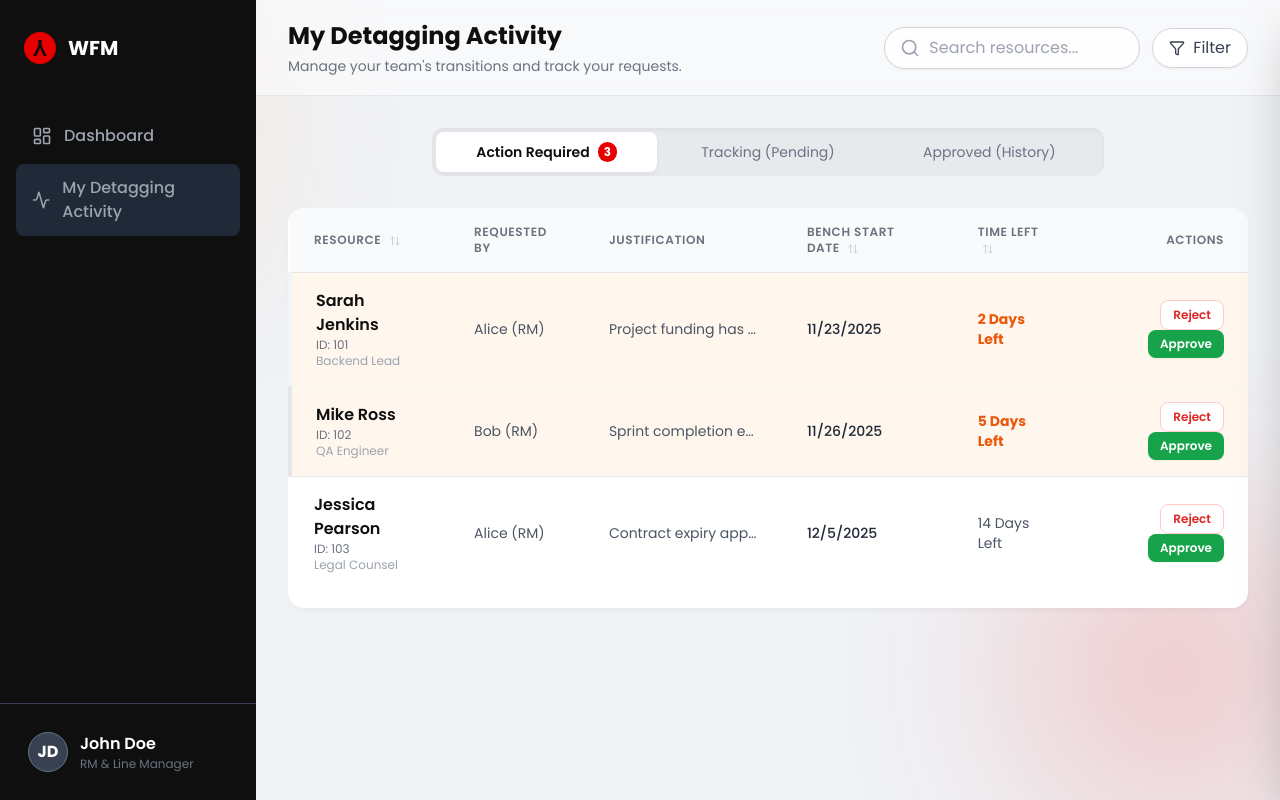
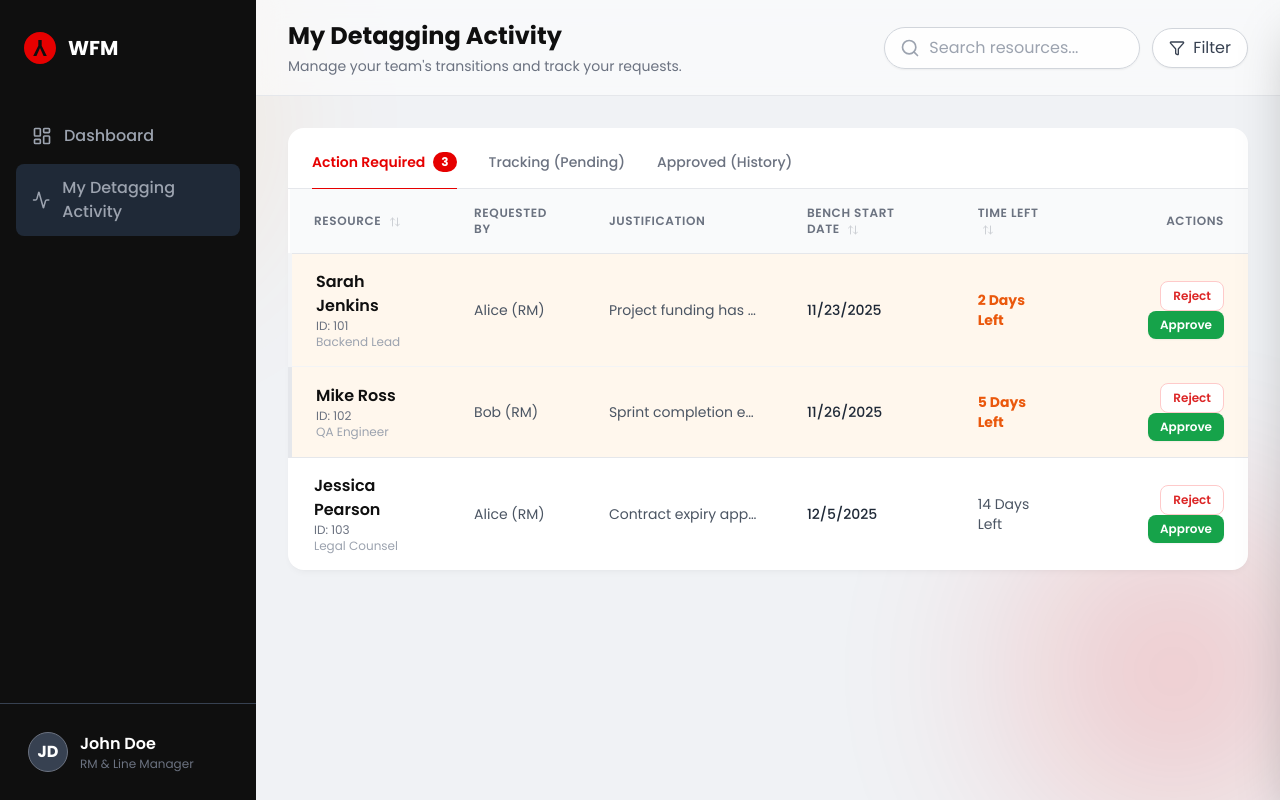
Before and after one commit to Amgedhassan/WWWW, a plain HTML site: page detaglog.html in a window 1280 px wide. Drawn offline with nearby package versions, Linux system fonts and the light colour scheme.

Commit message:
Revamp tab styling to underline style

```diff
--- a/detaglog.html
+++ b/detaglog.html
@@ -77,23 +77,24 @@
         .bg-brand-red { background-color: #e60000; }
         .ring-brand-red { --tw-ring-color: #e60000; }
 
-        /* --- Tab Styling (Segmented Control) --- */
+        /* --- NEW Tab Styling (Underline Style) --- */
         .tab-btn {
             position: relative;
-            transition: all 0.3s ease;
+            transition: all 0.2s ease;
+            border-bottom-width: 2px;
+            border-color: transparent;
+            color: #6B7280; /* text-gray-500 */
+            padding-bottom: 1rem; /* Spacing for border */
+            margin-bottom: -1px; /* Sit on line */
+        }
+        .tab-btn:hover {
+            color: #111827; /* text-gray-900 */
+            border-color: #D1D5DB; /* border-gray-300 */
         }
         .tab-btn.active {
-            background-color: white;
-            color: #0F0F0F;
-            box-shadow: 0 2px 4px rgba(0,0,0,0.05);
+            color: #e60000; /* Brand Red */
+            border-color: #e60000;
             font-weight: 600;
-        }
-        .tab-btn:not(.active) {
-            color: #6B7280;
-        }
-        .tab-btn:not(.active):hover {
-            color: #374151;
-            background-color: rgba(255,255,255,0.5);
         }
 
         /* --- Urgency Indicator --- */
@@ -183,24 +184,24 @@
             </header>
 
             <main class="flex-1 overflow-y-auto p-4 sm:p-8">
-                <!-- AC 6.1: Segmented Control Tabs (Updated width and added 3rd tab) -->
-                <div class="flex justify-center mb-8">
-                    <div class="bg-gray-200/80 p-1 rounded-xl flex w-full max-w-2xl shadow-inner">
-                        <button id="tab-action" class="tab-btn active flex-1 py-2.5 rounded-lg text-sm flex items-center justify-center gap-2 transition-all" onclick="switchTab('action')">
-                            Action Required
-                            <span id="action-badge" class="bg-brand-red text-white text-xs font-bold px-1.5 py-0.5 rounded-full">0</span>
-                        </button>
-                        <button id="tab-tracking" class="tab-btn flex-1 py-2.5 rounded-lg text-sm flex items-center justify-center gap-2 transition-all" onclick="switchTab('tracking')">
-                            Tracking (Pending)
-                        </button>
-                        <button id="tab-approved" class="tab-btn flex-1 py-2.5 rounded-lg text-sm flex items-center justify-center gap-2 transition-all" onclick="switchTab('approved')">
-                            Approved (History)
-                        </button>
-                    </div>
-                </div>
-
                 <!-- Content Area -->
                 <div class="card overflow-hidden min-h-[400px]">
+
+                    <!-- AC 6.1: Tabs Integrated into Card Header -->
+                    <div class="border-b border-gray-200 px-6 pt-6">
+                        <nav class="-mb-px flex space-x-8" aria-label="Tabs">
+                            <button id="tab-action" class="tab-btn active whitespace-nowrap text-sm font-medium flex items-center gap-2" onclick="switchTab('action')">
+                                Action Required
+                                <span id="action-badge" class="bg-brand-red text-white text-xs font-bold px-2 py-0.5 rounded-full">0</span>
+                            </button>
+                            <button id="tab-tracking" class="tab-btn whitespace-nowrap text-sm font-medium flex items-center gap-2" onclick="switchTab('tracking')">
+                                Tracking (Pending)
+                            </button>
+                            <button id="tab-approved" class="tab-btn whitespace-nowrap text-sm font-medium flex items-center gap-2" onclick="switchTab('approved')">
+                                Approved (History)
+                            </button>
+                        </nav>
+                    </div>
 
                     <!-- AC 6.3, 6.4, 6.5: Action Required View -->
                     <div id="view-action" class="animate-fade-in">
```
